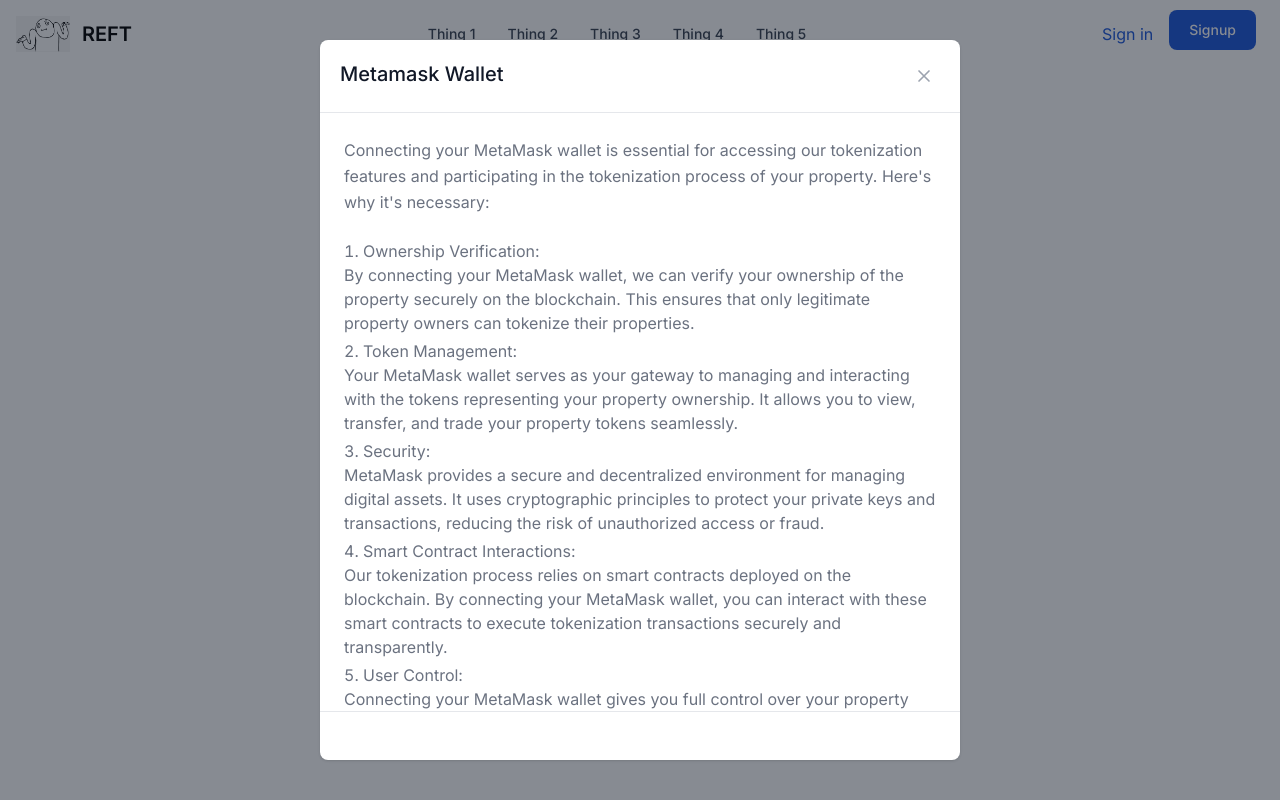
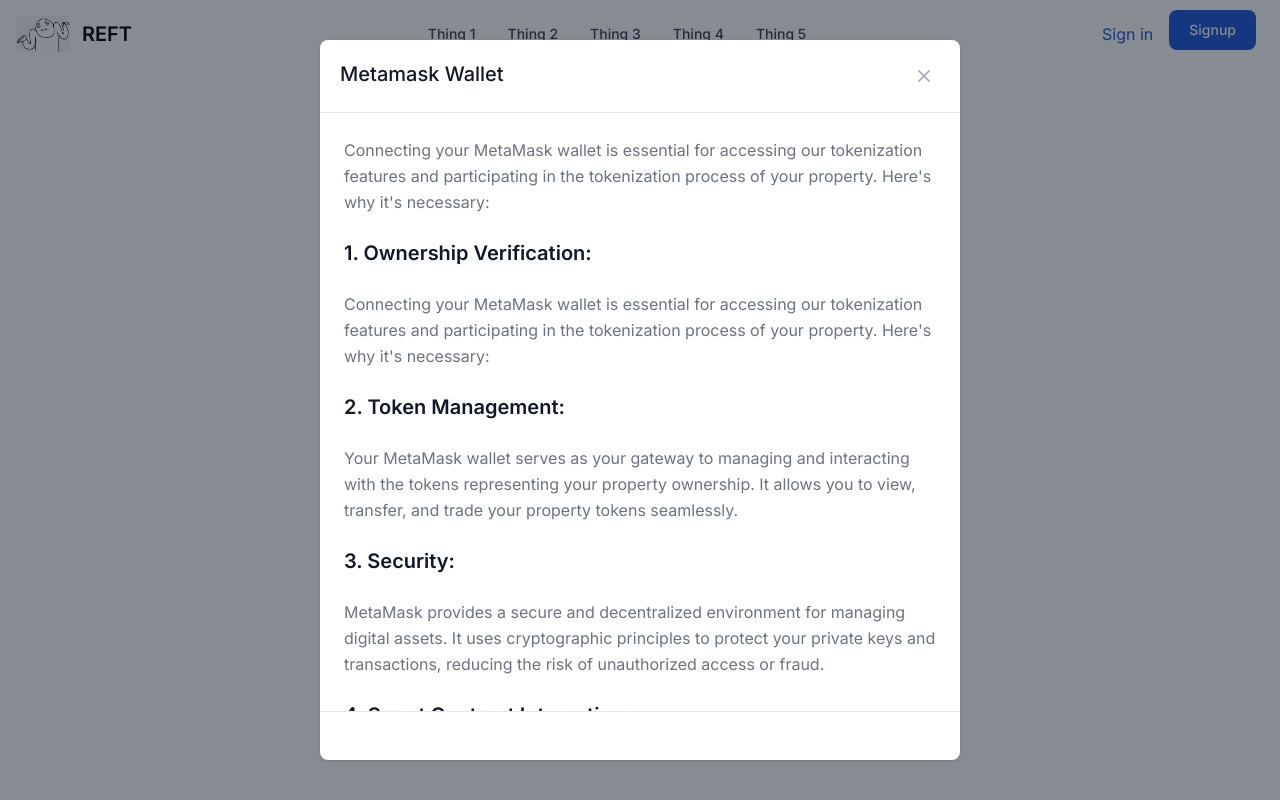
Before and after one commit to reft-natan-m/reft, a Next.js app in the folder frontend/: page /wallet in a window 1280 px wide. Both pictures are taken after a click on the button "Why do I need to connect with my wallet?". Built offline with nearby package versions, Linux system fonts and the light colour scheme.

Commit message:
REFT-52 updated modal

```diff
--- a/frontend/app/ui/WalletForm.tsx
+++ b/frontend/app/ui/WalletForm.tsx
@@ -316,42 +316,50 @@
                 tokenization features and participating in the tokenization
                 process of your property. Here's why it's necessary:
               </p>
-              <List ordered>
-                <List.Item>
-                  Ownership Verification: <br /> By connecting your MetaMask
-                  wallet, we can verify your ownership of the property securely
-                  on the blockchain. This ensures that only legitimate property
-                  owners can tokenize their properties.
-                </List.Item>
-                <List.Item>
-                  Token Management: <br />
+              <h5 className="mb-3 text-base font-semibold text-gray-900 md:text-xl dark:text-white">
+                1. Ownership Verification:
+              </h5>
+              <p className="text-base leading-relaxed text-gray-500 dark:text-gray-400">
+                Connecting your MetaMask wallet is essential for accessing our
+                tokenization features and participating in the tokenization
+                process of your property. Here's why it's necessary:
+              </p>
+              <h5 className="mb-3 text-base font-semibold text-gray-900 md:text-xl dark:text-white">
+                2. Token Management:
+              </h5>
+              <p className="text-base leading-relaxed text-gray-500 dark:text-gray-400">
                 Your MetaMask wallet serves as your gateway to managing and
                 interacting with the tokens representing your property
                 ownership. It allows you to view, transfer, and trade your
                 property tokens seamlessly.
-                </List.Item>
-                <List.Item>
-                  Security: <br />
+              </p>
+              <h5 className="mb-3 text-base font-semibold text-gray-900 md:text-xl dark:text-white">
+                3. Security:
+              </h5>
+              <p className="text-base leading-relaxed text-gray-500 dark:text-gray-400">
                 MetaMask provides a secure and decentralized environment for
                 managing digital assets. It uses cryptographic principles to
-                  protect your private keys and transactions, reducing the risk
-                  of unauthorized access or fraud.
-                </List.Item>
-                <List.Item>
-                  Smart Contract Interactions: <br />
+                protect your private keys and transactions, reducing the risk of
+                unauthorized access or fraud.
+              </p>
+              <h5 className="mb-3 text-base font-semibold text-gray-900 md:text-xl dark:text-white">
+                4. Smart Contract Interactions:
+              </h5>
+              <p className="text-base leading-relaxed text-gray-500 dark:text-gray-400">
                 Our tokenization process relies on smart contracts deployed on
                 the blockchain. By connecting your MetaMask wallet, you can
                 interact with these smart contracts to execute tokenization
                 transactions securely and transparently.
-                </List.Item>
-                <List.Item>
-                  User Control: <br />
-                  Connecting your MetaMask wallet gives you full control over
-                  your property tokens and associated transactions. You can
-                  monitor activity, approve token transfers, and maintain
-                  ownership rights directly from your wallet interface.
-                </List.Item>
-              </List>
+              </p>
+              <h5 className="mb-3 text-base font-semibold text-gray-900 md:text-xl dark:text-white">
+                5. User Control:
+              </h5>
+              <p className="text-base leading-relaxed text-gray-500 dark:text-gray-400">
+                Connecting your MetaMask wallet gives you full control over your
+                property tokens and associated transactions. You can monitor
+                activity, approve token transfers, and maintain ownership rights
+                directly from your wallet interface.
+              </p>
               <p className="text-base leading-relaxed text-gray-500 dark:text-gray-400">
                 In summary, connecting your MetaMask wallet is crucial for
                 facilitating a smooth and secure tokenization experience,
```
Lines whose indentation alone changed are shown as unchanged.
